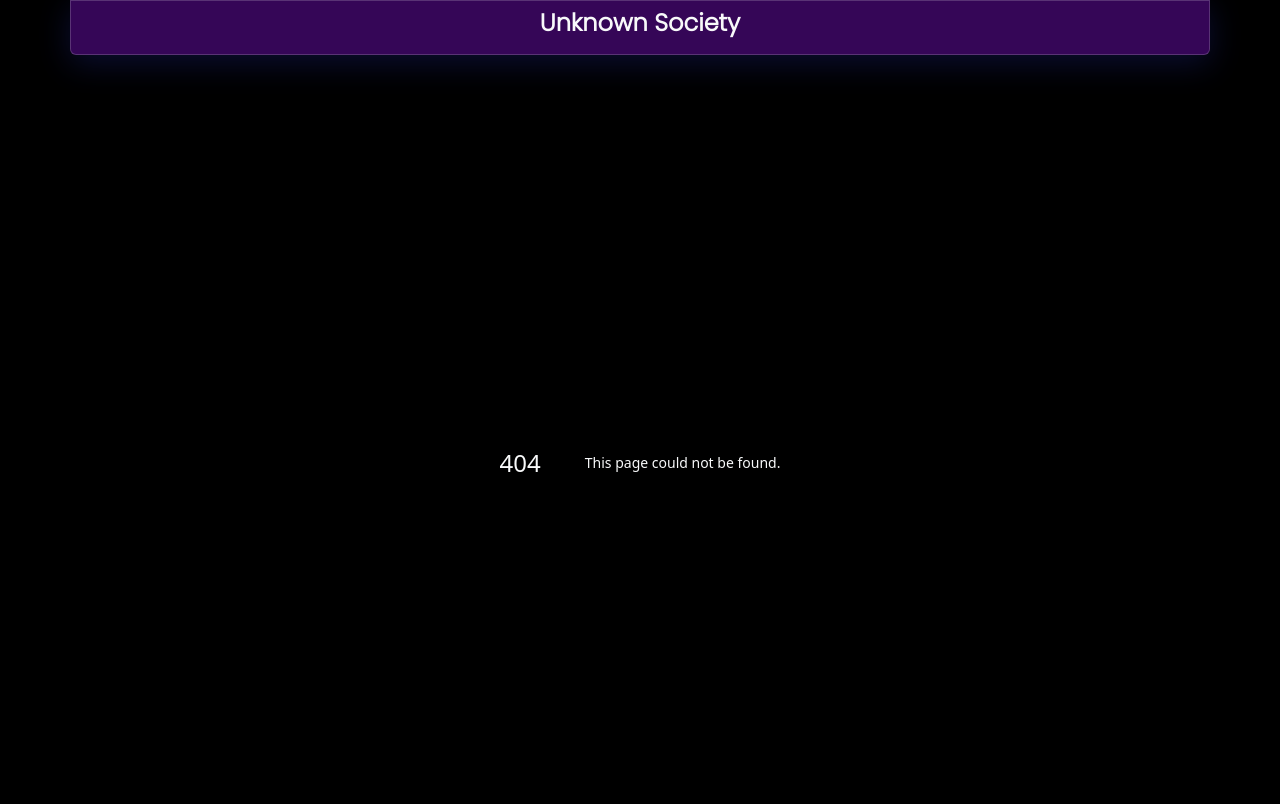
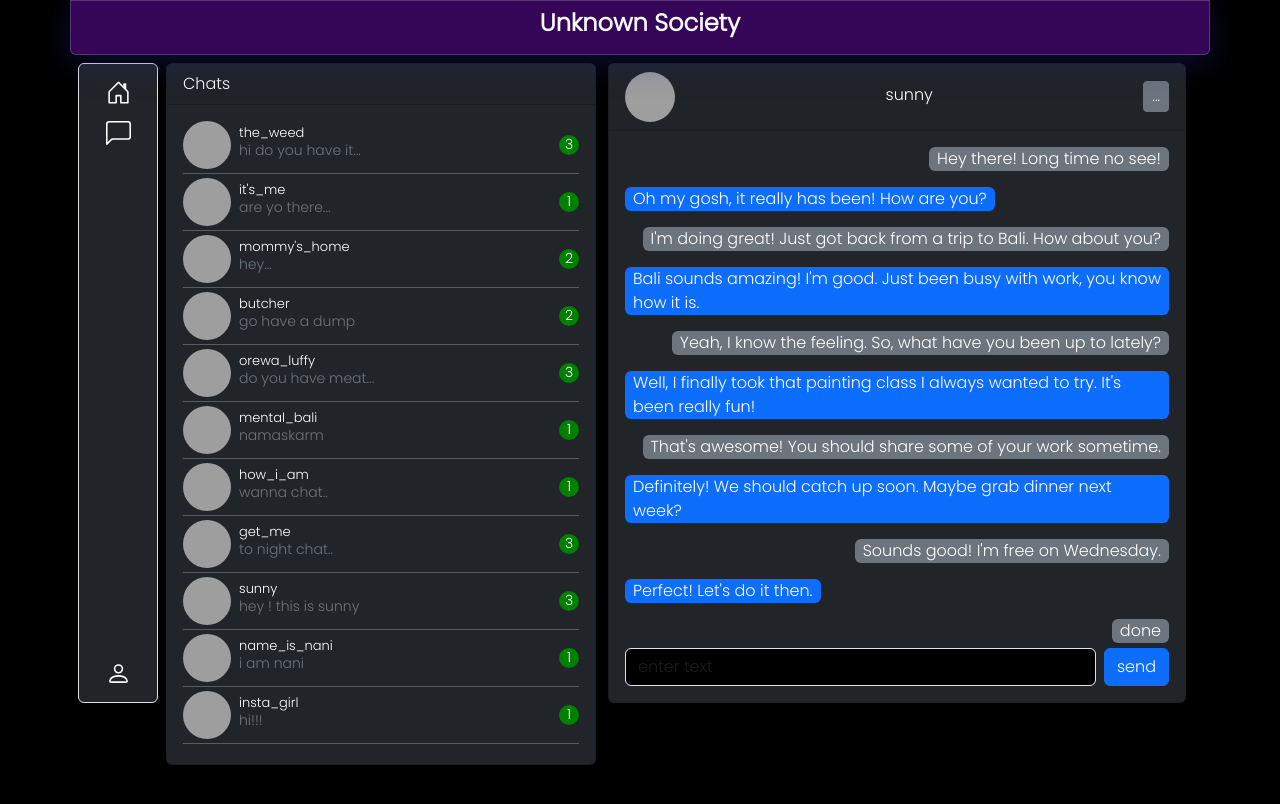
Before and after one commit to ceo-unknown/unknown-society, a Next.js app: page /chats in a window 1280 px wide. Before the commit this address had no page. Shown: the top 804 px of the page. Built offline with nearby package versions, Linux system fonts and the light colour scheme; grey boxes are pictures that could not be loaded.

Commit message:
added routing

```diff
--- a/app/_components/Cards/ChatContainer/ChatContainer.jsx
+++ b/app/_components/Cards/ChatContainer/ChatContainer.jsx
@@ -22,11 +22,12 @@ const ChatContainer = () => {
           </CardHeader>
           <CardBody className={`${styles.chatCardContainer}`}>
             <Container className="h-100 px-0">
-              {conversation.map((chat) =>
+              {conversation.map((chat, index) =>
                 chat.sender == "Friend" ? (
                   <>
                     {/* incoming messages */}
                     <Stack
+                      key={index}
                       direction="horizontal"
                       className="justify-content-start"
                     >
--- a/app/_components/Cards/ChatContainer/ChatContainer.module.css
+++ b/app/_components/Cards/ChatContainer/ChatContainer.module.css
@@ -19,7 +19,7 @@
   scroll-behavior: smooth;
 }
 .chatCardContainer::-webkit-scrollbar {
-  width: 10px;
+  width: 2px;
 }
 .chatCardContainer::-webkit-scrollbar-thumb {
   background-color: rgb(128, 128, 128, 0.3);
--- a/app/_components/Cards/ChatList/ChatList.jsx
+++ b/app/_components/Cards/ChatList/ChatList.jsx
@@ -2,6 +2,7 @@ import { Card, CardBody, CardHeader } from "react-bootstrap";
 import ChatListProfile from "./ChatListProfile";
 import styles from "./chatList.module.css";
 import ChatData from "./chatData";
+import Link from "next/link";
 
 const ChatList = () => {
   return (
@@ -11,12 +12,14 @@ const ChatList = () => {
         <CardBody className={` ${styles.chatCardContainer}`}>
           {ChatData.map((chat) => (
             <div key={chat._id}>
+              <Link href={`/chats/${chat._id}`} className={`nav-link`}>
                 <ChatListProfile
                   name={chat.userName}
                   dp={chat.userDp}
                   msg={chat.messages[0]}
                   msgsLength={chat.messages.length}
                 />
+              </Link>
             </div>
           ))}
         </CardBody>
--- a/app/_components/Cards/ChatList/chatList.module.css
+++ b/app/_components/Cards/ChatList/chatList.module.css
@@ -5,7 +5,7 @@
   scroll-behavior: smooth;
 }
 .chatCardContainer::-webkit-scrollbar {
-  width: 10px;
+  width: 2px;
 }
 .chatCardContainer::-webkit-scrollbar-thumb {
   background-color: rgb(128, 128, 128, 0.3);
@@ -36,7 +36,7 @@
 
 @media only screen and (max-width: 600px) {
   .chatCardContainer {
-    height: 100vh;
+    height: 80vh;
     overflow: scroll;
     overflow-x: hidden;
     scroll-behavior: smooth;
--- a/app/_components/Navbars/SideNav/SideNav.jsx
+++ b/app/_components/Navbars/SideNav/SideNav.jsx
@@ -1,20 +1,25 @@
 import { Card, CardBody, Container, Stack } from "react-bootstrap";
 import { BsChatLeft, BsHouseDoor, BsPerson } from "react-icons/bs";
 import styles from "./sideNav.module.css";
+import Link from "next/link";
 const SideNav = () => {
   return (
     <>
       <Container
-        className={` ${styles.sideNavContainer} px-0 d-none d-lg-block`}
+        className={` ${styles.sideNavContainer} px-0 d-none d-lg-block mx-2`}
       >
         <Card className={`text-bg-dark border h-100`}>
           <CardBody>
             <Stack className={`align-items-center h-100`}>
               <div>
-                <BsHouseDoor size={25} className={`mb-3`} />
+                <Link href={"/chats"} className="nav-link">
+                  <BsHouseDoor size={25} className={`mb-3`} />
+                </Link>
               </div>
               <div>
-                <BsChatLeft size={25} className={`mb-3`} />
+                <Link href={"/chats"} className="nav-link">
+                  <BsChatLeft size={25} className={`mb-3`} />
+                </Link>
               </div>
               <div className="d-flex h-100 flex-column align-items-center justify-content-end">
                 <BsPerson size={25} className={``} />
--- /dev/null
+++ b/app/chats/[chatId]/page.js
@@ -0,0 +1,3 @@
+export default function page() {
+  return <div>Dynamic Route</div>;
+}
--- /dev/null
+++ b/app/chats/page.js
@@ -0,0 +1,22 @@
+import { Container, Row, Col } from "react-bootstrap";
+import ChatList from "../_components/Cards/ChatList/ChatList";
+import ChatContainer from "../_components/Cards/ChatContainer/ChatContainer";
+
+const Chats = () => {
+  return (
+    <>
+      <Container>
+        <Row className={``}>
+          <Col xs={12} lg={5} className={`px-0 `}>
+            <ChatList />
+          </Col>
+          <Col xs={0} lg={7} className={`d-none d-lg-block`}>
+            <ChatContainer />
+          </Col>
+        </Row>
+      </Container>
+    </>
+  );
+};
+
+export default Chats;
--- a/app/layout.js
+++ b/app/layout.js
@@ -4,6 +4,7 @@ import "./globals.css";
 import { Container } from "react-bootstrap";
 import TopNav from "./_components/Navbars/TopNav/TopNav";
 import BottomNav from "./_components/Navbars/BottomNav/BottomNav";
+import SideNav from "./_components/Navbars/SideNav/SideNav";
 
 const font = Poppins({ subsets: ["latin"], weight: "300" });
 export const metadata = {
@@ -17,6 +18,7 @@ export default function RootLayout({ children }) {
       <body className={`${font.className} bg-black text-light px-0`}>
         <Container className={`px-0`}>
           <TopNav />
+          <SideNav />
           {children}
           <BottomNav />
         </Container>
--- a/app/page.module.css
+++ b/app/page.module.css
@@ -1,3 +1,9 @@
 .mainContainer {
   max-height: 80vh;
 }
+
+/* @media only screen and (max-width: 600px) {
+  .mainContainer {
+    height: 100vh;
+  }
+} */
```
Also changed, not shown: app/page.js (+2 -6 lines). Lines whose indentation alone changed are shown as unchanged.
